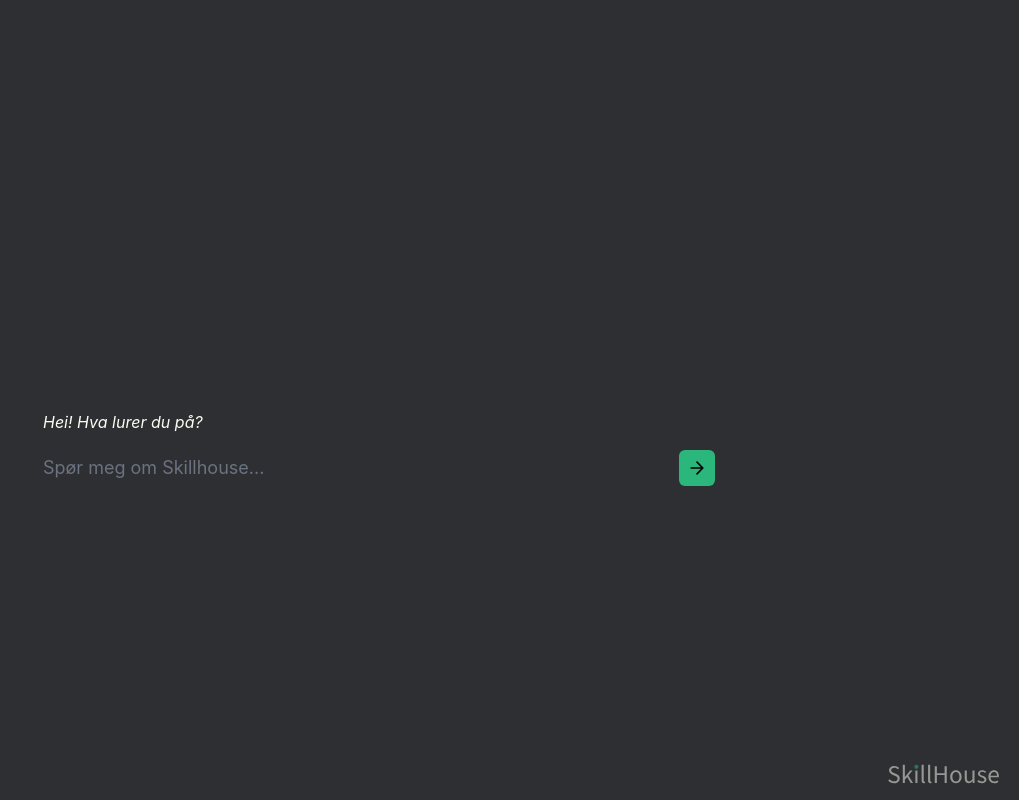
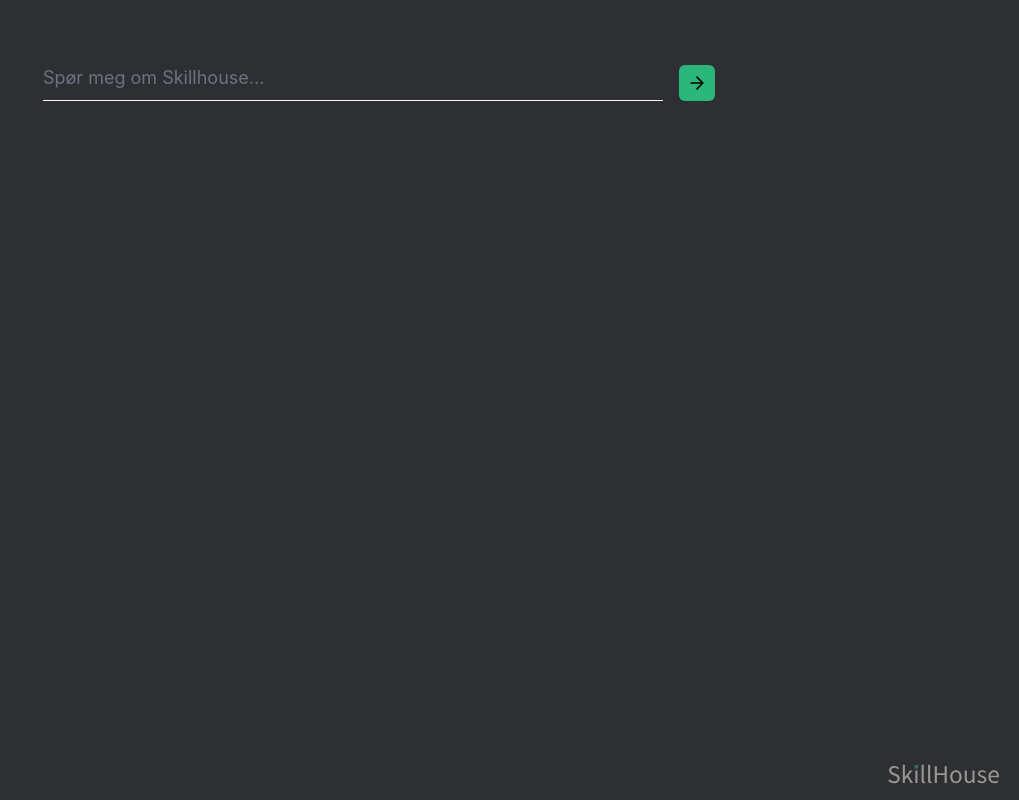
Before and after one commit to JarlJEB/InfoPage-Skillhouse, a Next.js app: page / in a window 1280 px wide. Shown: the whole page, without its empty margins (261-1280 px from the left). Built offline with nearby package versions, Linux system fonts and the light colour scheme.

Commit message:
Versjon 4: Elegant fade og smart chatflow

```diff
--- a/pages/index.js
+++ b/pages/index.js
@@ -5,57 +5,47 @@ export default function InfoPage() {
   const [input, setInput] = useState('');
   const [isTyping, setIsTyping] = useState(false);
   const [placeholder, setPlaceholder] = useState('');
+  const [messageCount, setMessageCount] = useState(0);
 
   useEffect(() => {
-    const welcome = "Hei! Hva lurer du på?";
-    let i = 0;
-    setIsTyping(true);
-    const interval = setInterval(() => {
-      setMessages([{ from: 'bot', text: welcome.slice(0, i + 1) }]);
-      i++;
-      if (i === welcome.length) {
-        clearInterval(interval);
-        setIsTyping(false);
     setPlaceholder('Spør meg om Skillhouse...');
-      }
-    }, 40);
   }, []);
 
   const handleSend = () => {
     if (!input.trim()) return;
     const question = input.trim();
+    setInput('');
     setMessages((prev) => [...prev, { from: 'user', text: question }]);
-    setInput('');
     setIsTyping(true);
+    setMessageCount((count) => count + 1);
+
+    const words = "Takk for spørsmålet! Skillhouse leverer rådgivning innen teknologi, ingeniørfag og salg.".split(' ');
     let i = 0;
-    const answer = "Takk for spørsmålet! Skillhouse leverer rådgivning innen teknologi, ingeniørfag og salg.";
     const interval = setInterval(() => {
-      setMessages((prev) => [
-        ...prev.slice(0, -1),
-        { from: 'bot', text: answer.slice(0, i + 1) }
-      ]);
+      setMessages((prev) => {
+        const existing = prev.filter((m) => m.from !== 'bot');
+        const botMsg = { from: 'bot', text: words.slice(0, i + 1).join(' ') };
+        return [...existing, botMsg];
+      });
       i++;
-      if (i === answer.length) {
+      if (i === words.length) {
         clearInterval(interval);
         setIsTyping(false);
-        setPlaceholder('Vil du høre en suksesshistorie?');
+        setPlaceholder(
+          messageCount + 1 >= 3 ? 'Vil du høre en suksesshistorie?' : 'Lurer du på noe annet?'
+        );
       }
-    }, 30);
+    }, 150);
   };
 
   return (
-    <main className="min-h-screen flex flex-col items-center justify-center px-4 pt-24 relative">
+    <main className="min-h-screen flex flex-col items-center px-4 pt-16 relative">
       <div className="w-full max-w-2xl">
-        {messages.map((msg, i) => (
-          <p key={i} className={`whitespace-pre-wrap mb-4 ${msg.from === 'bot' ? 'italic' : 'font-semibold'}`}>
-            {msg.text}
-          </p>
-        ))}
-        {isTyping && <p className="italic text-gray-400 mb-4">Skillbot skriver...</p>}
-        <div className="flex items-center mt-4">
+        <div className="mb-8">
+          <div className="flex items-center mb-4">
             <input
               type="text"
-            className="bg-transparent border-none text-skillwhite placeholder-gray-500 focus:outline-none flex-1 text-lg"
+              className="bg-transparent border-b border-skillwhite text-skillwhite placeholder-gray-500 focus:outline-none flex-1 text-lg pb-2"
               placeholder={placeholder}
               value={input}
               onChange={(e) => setInput(e.target.value)}
@@ -72,6 +62,22 @@ export default function InfoPage() {
             </button>
           </div>
         </div>
+        <div className="flex flex-col gap-4">
+          {messages.map((msg, i) => (
+            <p
+              key={i}
+              className={`whitespace-pre-wrap transition-opacity duration-300 ${
+                msg.from === 'bot' ? 'italic text-skillwhite' : 'font-semibold text-skillwhite'
+              }`}
+            >
+              {msg.text}
+            </p>
+          ))}
+          {isTyping && (
+            <p className="italic text-gray-400 transition-opacity duration-300">Skillbot skriver...</p>
+          )}
+        </div>
+      </div>
       <div className="absolute bottom-4 right-4 opacity-50">
         <img src="/skillhouse-logo.svg" alt="Skillhouse logo" className="h-5" />
       </div>
```
Lines whose indentation alone changed are shown as unchanged.
